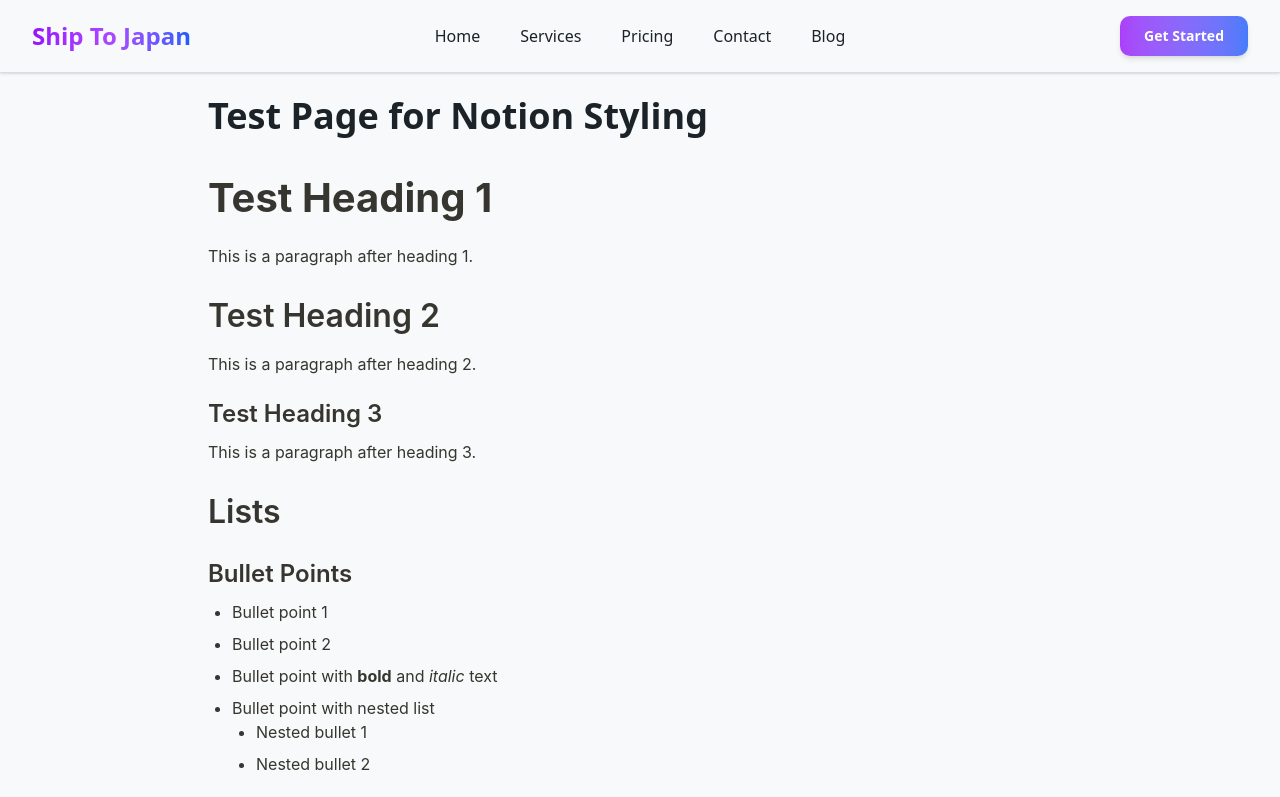
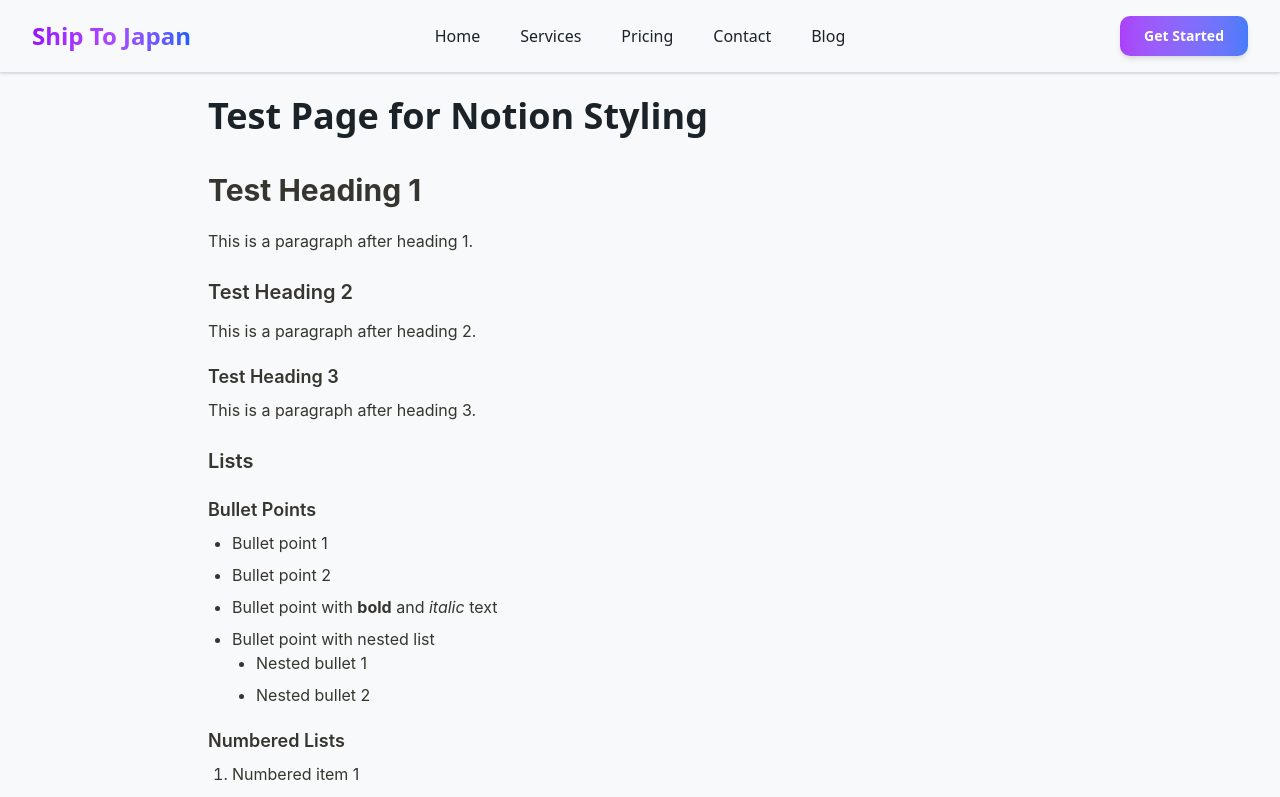
Before and after one commit to farang-dev/localization-service-jp, a Next.js app: page /test in a window 1280 px wide. Shown: the top 797 px of the page. Built offline with nearby package versions, Linux system fonts and the light colour scheme.

Commit message:
front - improved styling of the article page

```diff
--- a/app/blog/[slug]/page.tsx
+++ b/app/blog/[slug]/page.tsx
@@ -86,7 +86,7 @@ export default async function BlogPostPage({ params }: { params: { slug: string
             dangerouslySetInnerHTML={{ __html: post.title.rendered }}
           />
           <div
-            className="prose prose-headings:font-bold prose-h1:text-3xl prose-h2:text-2xl prose-h3:text-xl prose-ul:list-disc prose-ol:list-decimal max-w-none notion-content"
+            className="prose prose-headings:font-bold prose-h1:text-2xl prose-h2:text-xl prose-h3:text-lg prose-ul:list-disc prose-ol:list-decimal max-w-none notion-content"
             dangerouslySetInnerHTML={{ __html: post.content.rendered }}
           />
         </article>
--- a/app/blog/page.tsx
+++ b/app/blog/page.tsx
@@ -46,7 +46,7 @@ const BlogPage = async () => {
                   />
                 </Link>
                 <div
-                  className="text-gray-600 text-base mb-6 flex-grow line-clamp-4 prose prose-headings:font-bold prose-h1:text-xl prose-h2:text-lg prose-h3:text-base prose-ul:list-disc prose-ol:list-decimal notion-content"
+                  className="text-gray-600 text-base mb-6 flex-grow line-clamp-4 prose prose-headings:font-bold prose-h1:text-2xl prose-h2:text-xl prose-h3:text-lg prose-ul:list-disc prose-ol:list-decimal notion-content"
                   dangerouslySetInnerHTML={{ __html: post.excerpt.rendered }}
                 />
                 <Link href={`/blog/${post.slug}`} className="text-blue-600 hover:text-blue-800 font-medium hover:underline self-start">
--- a/app/notion.css
+++ b/app/notion.css
@@ -9,21 +9,21 @@
 
 /* Headings */
 .notion-content h1 {
-  font-size: 2.5rem;
+  font-size: 1.875rem; /* 2xl - 30px */
   font-weight: 700;
   margin-top: 2rem;
   margin-bottom: 1rem;
 }
 
 .notion-content h2 {
-  font-size: 2rem;
+  font-size: 1.25rem; /* xl - 20px */
   font-weight: 600;
   margin-top: 1.5rem;
   margin-bottom: 0.75rem;
 }
 
 .notion-content h3 {
-  font-size: 1.5rem;
+  font-size: 1.125rem; /* lg - 18px */
   font-weight: 600;
   margin-top: 1.25rem;
   margin-bottom: 0.5rem;
--- a/app/test/page.tsx
+++ b/app/test/page.tsx
@@ -84,9 +84,9 @@ function hello() {
       <main className="max-w-4xl mx-auto px-4 py-8 pt-24">
         <h1 className="text-4xl font-bold mb-8">Test Page for Notion Styling</h1>
         <div
-          className="prose prose-headings:font-bold prose-h1:text-xl prose-h2:text-lg prose-h3:text-base prose-ul:list-disc prose-ol:list-decimal notion-content"
-          dangerouslySetInnerHTML={{ __html: testContent }}
-        />
+            className="prose prose-headings:font-bold prose-h1:text-2xl prose-h2:text-xl prose-h3:text-lg prose-ul:list-disc prose-ol:list-decimal notion-content"
+            dangerouslySetInnerHTML={{ __html: testContent }}
+          />
       </main>
       <Footer />
     </>
```
